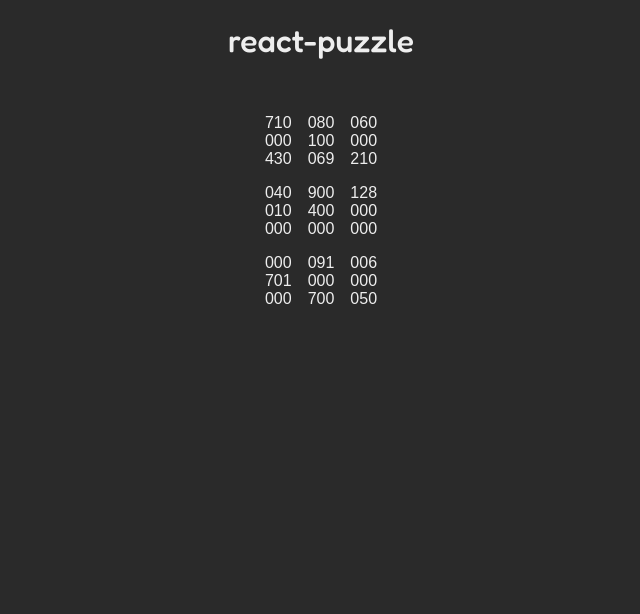
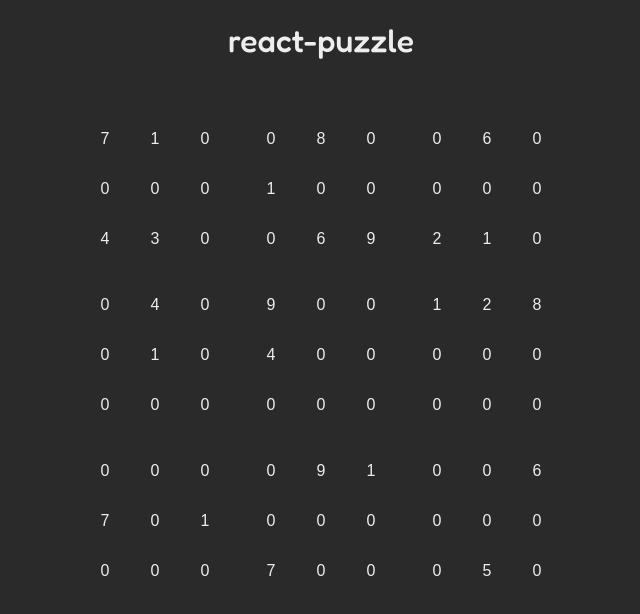
Before and after one commit to wizguin/react-puzzle, a React app: page / in a window 1280 px wide. Shown: the top 614 px of the page, without its empty margins (319-959 px from the left). Built offline with nearby package versions, Linux system fonts and the light colour scheme.

Commit message:
Add basic css for cell

```diff
--- /dev/null
+++ b/src/components/puzzle/grid/box/cell/Cell.css
@@ -0,0 +1,7 @@
+.cell {
+    width: 50px;
+    height: 50px;
+    display: flex;
+    align-items: center;
+    justify-content: center;
+}
--- a/src/components/puzzle/grid/box/cell/Cell.tsx
+++ b/src/components/puzzle/grid/box/cell/Cell.tsx
@@ -1,3 +1,5 @@
+import './Cell.css'
+
 interface Props {
     value: number
 }
```
